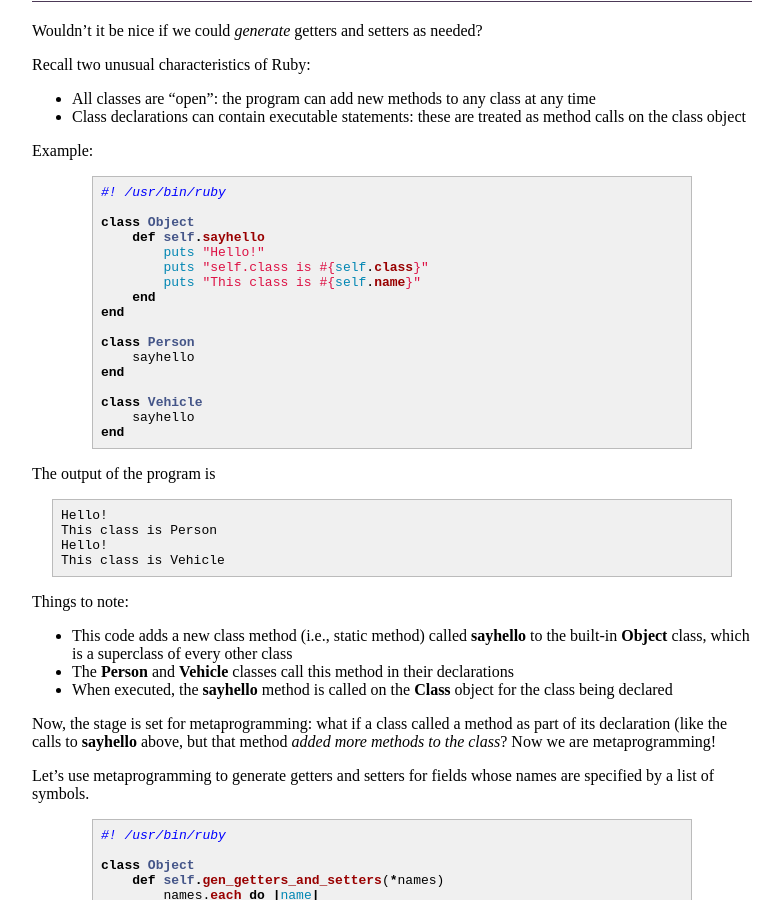
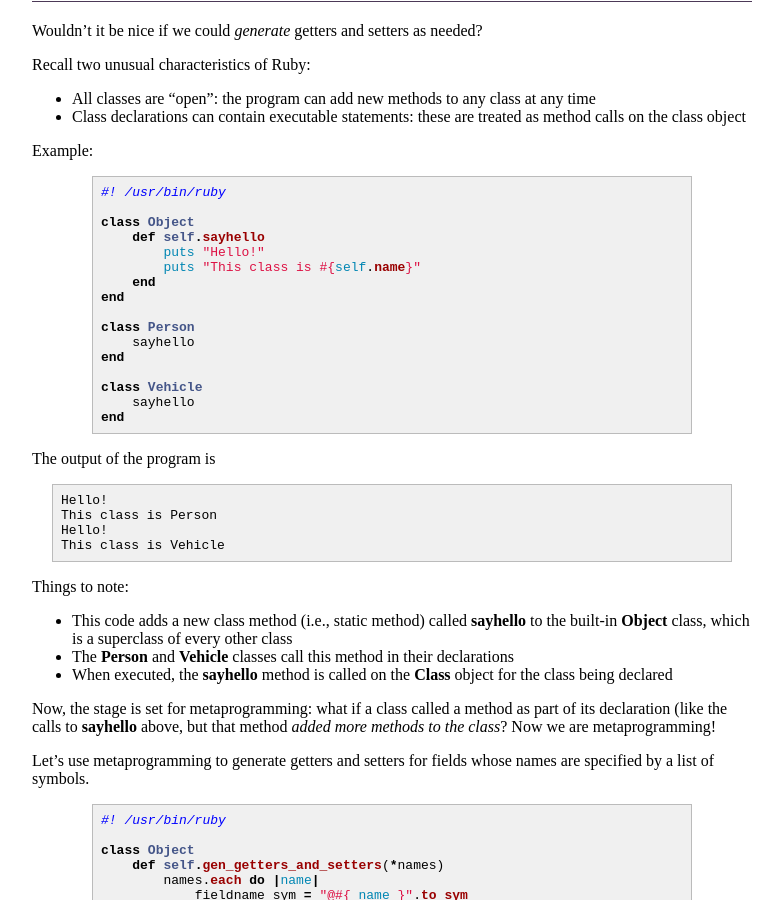
Before and after one commit to ycpcs/cs340-fall2015, a Jekyll site: the page built from lectures/lecture21.md, in a window 1280 px wide and 900 px high, scrolled down 1043 px. Shown: the whole window, without its empty margins (248-1028 px from the left). Built offline with Jekyll 4.4.1, drawn with Linux system fonts in a browser that asks for light colours; Markdown is read by kramdown in place of the engine named in the settings.

Commit message:
minor correction

```diff
--- a/lectures/lecture21.md
+++ b/lectures/lecture21.md
@@ -77,7 +77,6 @@ Example:
 class Object
     def self.sayhello
         puts "Hello!"
-        puts "self.class is #{self.class}"
         puts "This class is #{self.name}"
     end
 end
```
